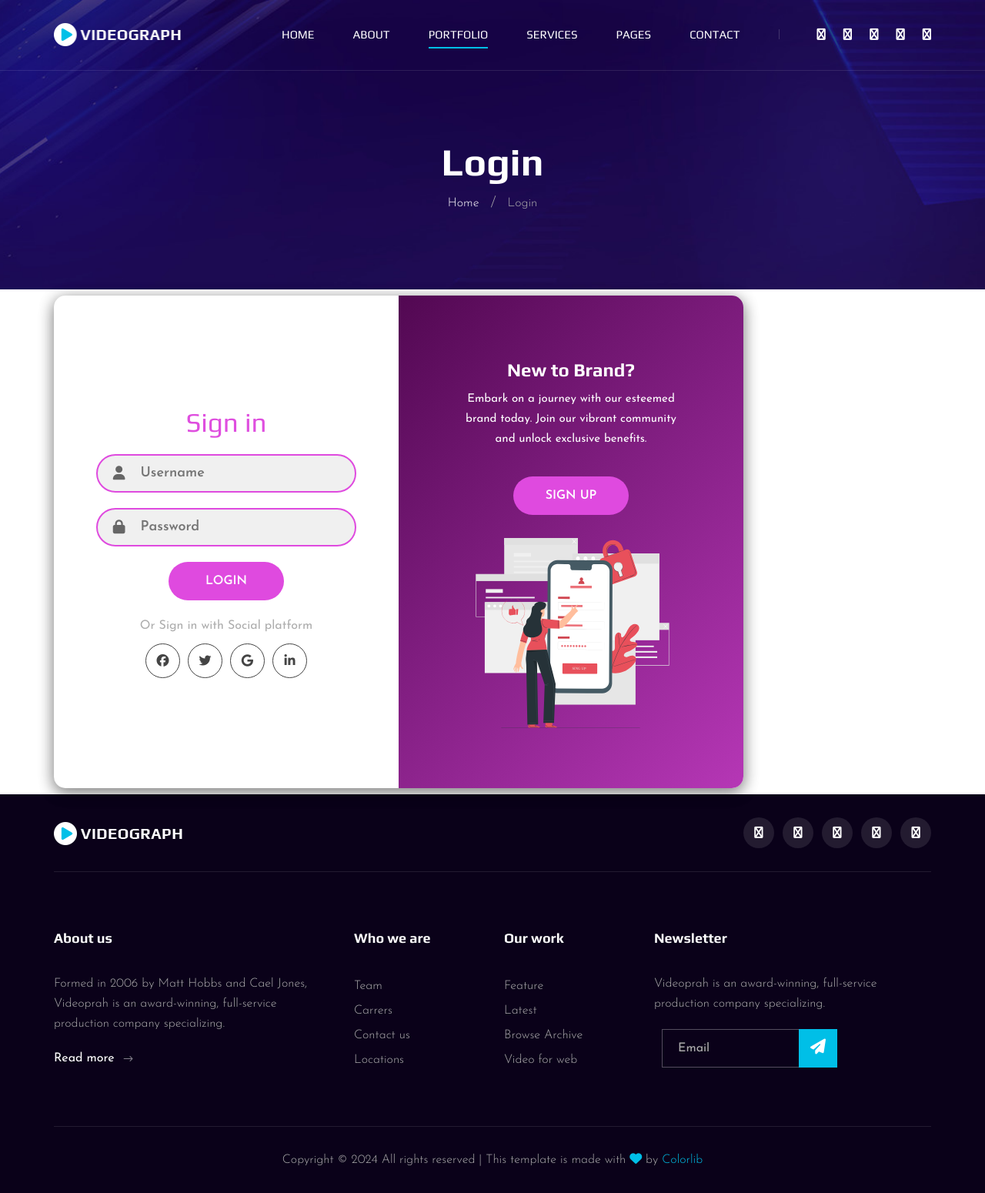
After one commit to samimoke/VidioGraphics, a Django app: page /register in a window 1280 px wide. The commit adds this page. Shown: the whole page at 77% size. Run offline with Django 5.2, Linux system fonts and the light colour scheme; some libraries are stand-ins or nearby versions.

Commit message:
Login Updated

```diff
--- a/graphics/static/css/sign-in-signup.css
+++ b/graphics/static/css/sign-in-signup.css
@@ -0,0 +1,278 @@
+*{
+    margin: 0;
+    padding: 0;
+    box-sizing: border-box;
+    font-family: 'Poppins' sans-serif;
+}
+
+/* body{
+    display: flex;
+    align-items: center;
+    justify-content: center;
+    min-height: 100vh;
+    background: #444;
+
+} */
+
+html,
+body {
+    margin: 0;
+    padding: 0;
+    height: 100%;
+    display: block;
+    justify-content: center;
+    align-items: center;
+    -webkit-font-smoothing: antialiased;
+}
+
+.login-container{
+    position: relative;
+    width: 70vw;
+    height: 80vh;
+    background: #fff;
+    border-radius: 15px;
+    box-shadow: 0 4px 20px 0 rgba(0, 0, 0, 0.3), 0 6px 20px 0 rgba(0, 0, 0, 0.3);
+    overflow: hidden;
+    align-items: center;
+}
+.login-container::before{
+    content: "";
+    position: absolute;
+    top: 0;
+    left: -50%;
+    width: 100%;
+    height: 100%;
+    background: linear-gradient(-45deg, #df4adf, #520852);
+    z-index: 6;
+    transform: translateX(100%);
+    transition: 1s ease-in-out;
+}
+.sign-in-signup{
+    position: absolute;
+    top: 0;
+    left: 0;
+    width: 100%;
+    height: 100%;
+    display: flex;
+    align-items: center;
+    justify-content: space-around;
+    z-index: 5;
+}
+
+form{
+    display: flex;
+    align-items: center;
+    justify-content: center;
+    flex-direction: column;
+    width: 40%;
+    min-width: 238px;
+    padding: 0 10px;
+}
+form.sign-in-form{
+    opacity: 1;
+    transition: 0.5s ease-in-out;
+    transition-delay: 1s;
+}
+form.sign-up-form{
+    opacity: 0;
+    transition: 0.5s ease-in-out;
+    transition-delay: 1s;
+}
+
+.title{
+    font-size: 35px;
+    color: #df4edf;
+    margin-bottom: 10px;
+}
+.input-field{
+    width: 100%;
+    height: 50px;
+    background: #f0f0f0;
+    margin: 10px 0;
+    border: 2px solid #df4adf;
+    border-radius: 50px;
+    display: flex;
+    align-items: center;
+}
+.input-field i{
+    flex: 1;
+    text-align: center;
+    color: #666;
+    font-size: 18px;
+}
+.input-field input{
+    flex: 5;
+    background: none;
+    border: none;
+    outline: none;
+    width: 100%;
+    font-size: 18px;
+    font-weight: 600;
+    color: #444;
+}
+.btn{
+    width: 150px;
+    height: 50px;
+    border: none;
+    border-radius: 50px;
+    background: #df4adf;
+    color: #fff;
+    font-weight: 600;
+    margin: 10px 0;
+    text-transform: uppercase;
+    cursor: pointer;
+}
+.btn:hover{
+    background: #c03cc0;
+    color: #fff;
+}
+.social-text{
+    margin: 10px 0;
+    font-size: 16px;
+}
+.social-media{
+    display: flex;
+    justify-content: center;
+}
+.social-icon{
+    height: 45px;
+    width: 45px;
+    align-items: center;
+    justify-content: center;
+    display: flex;
+    color: #444;
+    border: 1px solid #444;
+    border-radius: 50px;
+    margin: 0 5px;
+}
+a{
+    text-decoration: none;
+}
+.social-icon:hover{
+    color: #df4adf;
+    border-color: #df4adf;
+}
+/* .container.row.form-container{
+    align-items: center;
+} */
+.panels-container{
+    position: absolute;
+    top: 0;
+    left: 0;
+    width: 100%;
+    height: 100%;
+    display: flex;
+    align-items: center;
+    justify-content: space-around;
+}
+.panel{
+    display: flex;
+    flex-direction: column;
+    justify-content: space-around;
+    align-items: center;
+    width: 35%;
+    min-width: 238px;
+    padding: 0 10px;
+    text-align: center;
+    z-index: 6;
+}
+.left-panel{
+    pointer-events: none;
+}
+.content{
+    color: #fff;
+    transition: 1.1s ease-in-out;
+    transition-delay: 0.5s;
+}
+.panel .content h3{
+    font-size: 24px;
+    font-weight: 600;
+    margin-top: 10px;
+    padding-top: 10px;
+    color: #fff;
+}
+.panel .content p{
+    font-size: 15px;
+    padding: 10px 0;
+    color: #fff;
+}
+
+.image{
+    width: 100%;
+    transition: 1.1s ease-in-out;
+    transition-delay: 0.4s;
+}
+.left-panel .image,
+.left-panel .content{
+    transform: translateX(-200%);
+}
+.right-panel .image,
+.right-panel .content{
+    transform: translateX(0);
+}
+.account-text{
+    display: none;
+}
+/* Animation */
+.login-container.sign-up-mode::before{
+    transform: translateX(0);
+}
+.login-container.sign-up-mode .right-panel .image,
+.login-container.sign-up-mode .right-panel .content{
+    transform: translateX(200%);
+}
+.login-container.sign-up-mode .left-panel .image,
+.login-container.sign-up-mode .left-panel .content{
+    transform: translateX(0);
+}
+
+.login-container.sign-up-mode form.sign-in-form{
+    opacity: 0;
+}
+.login-container.sign-up-mode form.sign-up-form{
+    opacity: 1;
+}
+.login-container.sign-up-mode .right-panel{
+    pointer-events: none;
+}
+.login-container.sign-up-mode .left-panel{
+    pointer-events: all;
+}
+/* Responsive */
+@media (max-width: 779px){
+    .login-container{
+        width: 100vw;
+        height: 100vh;
+    }
+}
+
+@media (max-width: 635px){
+    .login-container::before{
+        display: none;
+    }
+    form{
+        width: 80%;
+    }
+    form.sign-up-form{
+        display: none;
+    }
+    .login-container .sign-up-mode2 form .sign-up-form{
+        display: flex;
+        opacity: 1;
+    }
+    .login-container .sign-up-mode2 form .sign-in-form{
+        display: none;
+    }
+    .panels-container{
+        display: none;
+    }
+    .account-text{
+        display: initial;
+        margin-top: 30px;
+    }
+}
+@media (max-width: 320px){
+    form{
+        width: 90%;
+    }
+}
--- /dev/null
+++ b/graphics/static/js/app.js
@@ -0,0 +1,20 @@
+const sign_in_btn = document.querySelector("#sign-in-btn");
+const sign_up_btn = document.querySelector("#sign-up-btn");
+const container = document.querySelector(".login-container");
+
+const sign_in_btn2 = document.querySelector("#sign-in-btn2");
+const sign_up_btn2 = document.querySelector("#sign-up-btn2");
+
+sign_up_btn.addEventListener("click", () => {
+    container.classList.add("sign-up-mode");
+});
+sign_in_btn.addEventListener("click", () => {
+    container.classList.remove("sign-up-mode");
+});
+
+sign_up_btn2.addEventListener("click", () => {
+    container.classList.add("sign-up-mode2");
+});
+sign_in_btn2.addEventListener("click", () => {
+    container.classList.remove("sign-up-mode2");
+});
--- /dev/null
+++ b/graphics/templates/Sign-in-siginup.html
@@ -0,0 +1,397 @@
+<!DOCTYPE html>
+{% load static %}
+<html lang="en">
+  <head>
+    <meta charset="UTF-8" />
+    <meta name="description" content="Videograph Template" />
+    <meta name="keywords" content="Videograph, unica, creative, html" />
+    <meta name="viewport" content="width=device-width, initial-scale=1.0" />
+    <meta http-equiv="X-UA-Compatible" content="ie=edge" />
+    <title>Videograph</title>
+
+    <!-- Google Font -->
+    <link
+      href="https://fonts.googleapis.com/css2?family=Play:wght@400;700&display=swap"
+      rel="stylesheet"
+    />
+    <link
+      href="https://fonts.googleapis.com/css2?family=Josefin+Sans:wght@300;400;500;600;700&display=swap"
+      rel="stylesheet"
+    />
+
+    <!-- Css Styles -->
+    <link
+      rel="stylesheet"
+      href="{% static 'css/bootstrap.min.css' %}"
+      type="text/css"
+    />
+    <link
+      rel="stylesheet"
+      href="{% static 'css/font-awesome.min.css' %}"
+      type="text/css"
+    />
+    <link
+      rel="stylesheet"
+      href="{% static 'css/elegant-icons.css' %}"
+      type="text/css"
+    />
+    <link
+      rel="stylesheet"
+      href="{% static 'css/owl.carousel.min.css' %}"
+      type="text/css"
+    />
+    <link
+      rel="stylesheet"
+      href="{% static 'css/magnific-popup.css' %}"
+      type="text/css"
+    />
+    <link
+      rel="stylesheet"
+      href="{% static 'css/slicknav.min.css' %}"
+      type="text/css"
+    />
+    <link
+      rel="stylesheet"
+      href="{% static 'css/style.css' %}"
+      type="text/css"
+    />
+    <link
+      rel="stylesheet"
+      href="{% static 'css/sign-in-signup.css' %}"
+      type="text/css"
+    />
+    <link
+      rel="stylesheet"
+      href="https://cdnjs.cloudflare.com/ajax/libs/font-awesome/6.5.1/css/all.min.css"
+    />
+  </head>
+
+  <body>
+    <!-- Page Preloder -->
+    <div id="preloder">
+      <div class="loader"></div>
+    </div>
+
+    <!-- Header Section Begin -->
+    <header class="header">
+      <div class="container">
+        <div class="row">
+          <div class="col-lg-2">
+            <div class="header__logo">
+              <a href="{% url 'home' %}"
+                ><img src="{% static 'img/logo.png' %}" alt=""
+              /></a>
+            </div>
+          </div>
+          <div class="col-lg-10">
+            <div class="header__nav__option">
+              <nav class="header__nav__menu mobile-menu">
+                <ul>
+                  <li><a href="{% url 'home' %}">Home</a></li>
+                  <li><a href="{% url 'about' %}">About</a></li>
+                  <li class="active">
+                    <a href="{% url 'portfolio' %}">Portfolio</a>
+                  </li>
+                  <li><a href="{% url 'service' %}">Services</a></li>
+                  <li>
+                    <a href="#">Pages</a>
+                    <ul class="dropdown">
+                      <li><a href="{% url 'about' %}">About</a></li>
+                      <li><a href="{% url 'portfolio' %}">Portfolio</a></li>
+                      <li><a href="{% url 'blog' %}">Blog</a></li>
+                      {% for post in posts %}
+                      <li>
+                        <a href="{% url 'blog-detail' post.id %}"
+                          >Blog Details</a
+                        >
+                      </li>
+                      {% endfor %}
+                    </ul>
+                  </li>
+                  <li><a href="{% url 'contactus' %}">Contact</a></li>
+                </ul>
+              </nav>
+              <div class="header__nav__social">
+                <a href="#"><i class="fa fa-facebook"></i></a>
+                <a href="#"><i class="fa fa-twitter"></i></a>
+                <a href="#"><i class="fa fa-dribbble"></i></a>
+                <a href="#"><i class="fa fa-instagram"></i></a>
+                <a href="#"><i class="fa fa-youtube-play"></i></a>
+              </div>
+            </div>
+          </div>
+        </div>
+        <div id="mobile-menu-wrap"></div>
+      </div>
+    </header>
+    <!-- Header End -->
+
+    <!-- Breadcrumb Begin -->
+    <div
+      class="breadcrumb-option spad set-bg"
+      data-setbg="{% static 'img/breadcrumb-bg.jpg' %}"
+    >
+      <div class="container">
+        <div class="row">
+          <div class="col-lg-12 text-center">
+            <div class="breadcrumb__text">
+              <h2>Login</h2>
+              <div class="breadcrumb__links">
+                <a href="{% url 'home' %}">Home</a>
+                <span>Login</span>
+              </div>
+            </div>
+          </div>
+        </div>
+      </div>
+    </div>
+    <!-- Breadcrumb End -->
+
+    <!-- Login-Sign In Begin -->
+
+    <div class="container">
+      <div class="row">
+        <div
+          class="col-lg-12 text-center mt-2 mb-2 form-container"
+          style="align-items: center"
+        >
+          <div class="login-container">
+            <div class="sign-in-signup">
+              <form action="" class="sign-in-form" id="signin">
+                <h2 class="title">Sign in</h2>
+                <div class="input-field">
+                  <i class="fas fa-user"></i>
+                  <input type="text" placeholder="Username" />
+                </div>
+                <div class="input-field">
+                  <i class="fas fa-lock"></i>
+                  <input type="password" placeholder="Password" />
+                </div>
+                <input type="submit" value="Login" class="btn" />
+                <p class="social-text">Or Sign in with Social platform</p>
+                <div class="social-media">
+                  <a href="#" class="social-icon">
+                    <i class="fab fa-facebook"></i>
+                  </a>
+                  <a href="#" class="social-icon">
+                    <i class="fab fa-twitter"></i>
+                  </a>
+                  <a href="#" class="social-icon">
+                    <i class="fab fa-google"></i>
+                  </a>
+                  <a href="#" class="social-icon">
+                    <i class="fab fa-linkedin-in"></i>
+                  </a>
+                </div>
+                <p class="account-text">
+                  Don't have an account?
+                  <a href="#signup" id="sign-up-btn2">Sign up</a>
+                </p>
+              </form>
+              <form action="" class="sign-up-form" id="signup">
+                <h2 class="title">Sign up</h2>
+                <div class="input-field">
+                  <i class="fas fa-user"></i>
+                  <input type="text" placeholder="Username" />
+                </div>
+                <div class="input-field">
+                  <i class="fas fa-envelope"></i>
+                  <input type="text" placeholder="Email" />
+                </div>
+                <div class="input-field">
+                  <i class="fas fa-lock"></i>
+                  <input type="password" placeholder="Password" />
+                </div>
+                <div class="input-field">
+                  <i class="fas fa-lock"></i>
+                  <input type="password" placeholder="Confirm Password" />
+                </div>
+                <input type="submit" value="Sign up" class="btn" />
+                <div class="social-text">Or Sign up with social platforms</div>
+                <div class="social-media">
+                  <a href="#" class="social-icon">
+                    <i class="fab fa-facebook"></i>
+                  </a>
+                  <a href="#" class="social-icon">
+                    <i class="fab fa-twitter"></i>
+                  </a>
+                  <a href="#" class="social-icon">
+                    <i class="fab fa-google"></i>
+                  </a>
+                  <a href="#" class="social-icon">
+                    <i class="fab fa-linkedin-in"></i>
+                  </a>
+                </div>
+                <p class="account-text">
+                  Already have an account?
+                  <a href="#signin" id="sign-in-btn2">Sign in</a>
+                </p>
+              </form>
+            </div>
+
+            <div class="panels-container">
+              <div class="panel left-panel">
+                <div class="content">
+                  <h3 class="pt-3">Member of Brand?</h3>
+                  <p style="color: #fff">
+                    Welcome back to our brand's login portal. As a valued
+                    member, your presence enriches our community.
+                  </p>
+                  <button class="btn" id="sign-in-btn">Sign in</button>
+                </div>
+                <img
+                  src="../static/img/login/login1.svg"
+                  alt=""
+                  class="image"
+                />
+              </div>
+
+              <div class="panel right-panel">
+                <div class="content">
+                  <h3 class="pt-3 mt-3">New to Brand?</h3>
+                  <!-- Welcome to Omars! Sign Up to Explore Technological Brands -->
+                  <p>
+                    Embark on a journey with our esteemed brand today. Join our
+                    vibrant community and unlock exclusive benefits.
+                  </p>
+                  <button class="btn" id="sign-up-btn">Sign up</button>
+                </div>
+                <img
+                  src="../static/img/login/signup.svg"
+                  alt=""
+                  class="image"
+                />
+              </div>
+            </div>
+          </div>
+        </div>
+      </div>
+    </div>
+
+    <!-- Login-Sign In End -->
+
+    <!-- Footer Section Begin -->
+    <footer class="footer">
+      <div class="container">
+        <div class="footer__top">
+          <div class="row">
+            <div class="col-lg-6 col-md-6">
+              <div class="footer__top__logo">
+                <a href="#"><img src="{% static 'img/logo.png' %}" alt="" /></a>
+              </div>
+            </div>
+            <div class="col-lg-6 col-md-6">
+              <div class="footer__top__social">
+                <a href="#"><i class="fa fa-facebook"></i></a>
+                <a href="#"><i class="fa fa-twitter"></i></a>
+                <a href="#"><i class="fa fa-dribbble"></i></a>
+                <a href="#"><i class="fa fa-instagram"></i></a>
+                <a href="#"><i class="fa fa-youtube-play"></i></a>
+              </div>
+            </div>
+          </div>
+        </div>
+        <div class="footer__option">
+          <div class="row">
+            <div class="col-lg-4 col-md-6 col-sm-6">
+              <div class="footer__option__item">
+                <h5>About us</h5>
+                <p>
+                  Formed in 2006 by Matt Hobbs and Cael Jones, Videoprah is an
+                  award-winning, full-service production company specializing.
+                </p>
+                <a href="#" class="read__more"
+                  >Read more <span class="arrow_right"></span
+                ></a>
+              </div>
+            </div>
+            <div class="col-lg-2 col-md-3 col-sm-3">
+              <div class="footer__option__item">
+                <h5>Who we are</h5>
+                <ul>
+                  <li><a href="#">Team</a></li>
+                  <li><a href="#">Carrers</a></li>
+                  <li><a href="{% url 'contactus' %}">Contact us</a></li>
+                  <li><a href="#">Locations</a></li>
+                </ul>
+              </div>
+            </div>
+            <div class="col-lg-2 col-md-3 col-sm-3">
+              <div class="footer__option__item">
+                <h5>Our work</h5>
+                <ul>
+                  <li><a href="#">Feature</a></li>
+                  <li><a href="#">Latest</a></li>
+                  <li><a href="#">Browse Archive</a></li>
+                  <li><a href="#">Video for web</a></li>
+                </ul>
+              </div>
+            </div>
+            <div class="col-lg-4 col-md-12">
+              <div class="footer__option__item">
+                <h5>Newsletter</h5>
+                <p>
+                  Videoprah is an award-winning, full-service production company
+                  specializing.
+                </p>
+                <form action="#">
+                  <input type="text" placeholder="Email" />
+                  <button title="submit" type="submit">
+                    <i class="fa fa-send"></i>
+                  </button>
+                </form>
+              </div>
+            </div>
+          </div>
+        </div>
+        <div class="footer__copyright">
+          <div class="row">
+            <div class="col-lg-12 text-center">
+              <!-- Link back to Colorlib can't be removed. Template is licensed under CC BY 3.0. -->
+              <p class="footer__copyright__text">
+                Copyright &copy;
+                <script>
+                  document.write(new Date().getFullYear());
+                </script>
+                All rights reserved | This template is made with
+                <i class="fa fa-heart-o" aria-hidden="true"></i> by
+                <a href="https://colorlib.com" target="_blank">Colorlib</a>
+              </p>
+              <!-- Link back to Colorlib can't be removed. Template is licensed under CC BY 3.0. -->
+            </div>
+          </div>
+        </div>
+      </div>
+    </footer>
+    <!-- Footer Section End -->
+
+    <!-- Js Plugins -->
+    <script src="{% static 'js/jquery-3.3.1.min.js' %}"></script>
+    <script src="{% static 'js/bootstrap.min.js' %}"></script>
+    <script src="{% static 'js/jquery.magnific-popup.min.js' %}"></script>
+    <script src="{% static 'js/mixitup.min.js' %}"></script>
+    <script src="{% static 'js/masonry.pkgd.min.js' %}"></script>
+    <script src="{% static 'js/jquery.slicknav.js' %}"></script>
+    <script src="{% static 'js/owl.carousel.min.js' %}"></script>
+    <script src="{% static 'js/main.js' %}"></script>
+    <script src="{% static 'js/app.js' %}"></script>
+  </body>
+</html>
+
+<!-- <!DOCTYPE html>
+<html lang="en">
+<head>
+    <meta charset="UTF-8">
+    <meta name="viewport" content="width=device-width, initial-scale=1.0">
+    <link rel = "stylesheet" href = "https://cdnjs.cloudflare.com/ajax/libs/font-awesome/6.5.1/css/all.min.css">
+    <link rel = "stylesheet" href = "../static/css/signup.css">
+    <title>Signup To Omars</title>
+</head>
+<body>
+    <div class = "container">
+        <div class = "sign-in-signup">
+
+        </div>
+    </div>
+</body>
+</html> -->
--- a/graphics/templates/index.html
+++ b/graphics/templates/index.html
@@ -59,6 +59,7 @@
                                     </ul>
                                 </li>
                                 <li><a href="{% url 'contactus' %}">Contact</a></li>
+                                <li><a href="{% url 'register' %}">Registration</a></li>
                             </ul>
                         </nav>
                         <div class="header__nav__social">
--- a/graphics/vidgraph/urls.py
+++ b/graphics/vidgraph/urls.py
@@ -8,6 +8,7 @@ urlpatterns = [
     path('contactus',views.contactus, name='contactus'),
     path('portfolio',views.portfolio, name='portfolio'),
     path('blog',views.Blogs.as_view(), name='blog'),
+    path('register',views.register, name='register'),
     path('service', views.service, name='service'),
     path('<int:pk>/', views.PostDetail.as_view(), name='blog-detail')
 
--- a/graphics/vidgraph/views.py
+++ b/graphics/vidgraph/views.py
@@ -18,6 +18,8 @@ def SignupPage(request):
 def home(request):
     context = {}
     return render(request,'index.html')
+def register(request):
+    return render(request,'Sign-in-siginup.html')
 def about(request):
     return render(request,'about.html')
 
```
Also changed, not shown: graphics/templates/sign-in-signup.html (deleted, +0 -17 lines), graphics/static/img/login/LoginSingle.svg (added), graphics/static/img/login/login.svg (added), graphics/static/img/login/login1.svg (added), graphics/static/img/login/signin.svg (added), graphics/static/img/login/signup.svg (added).
